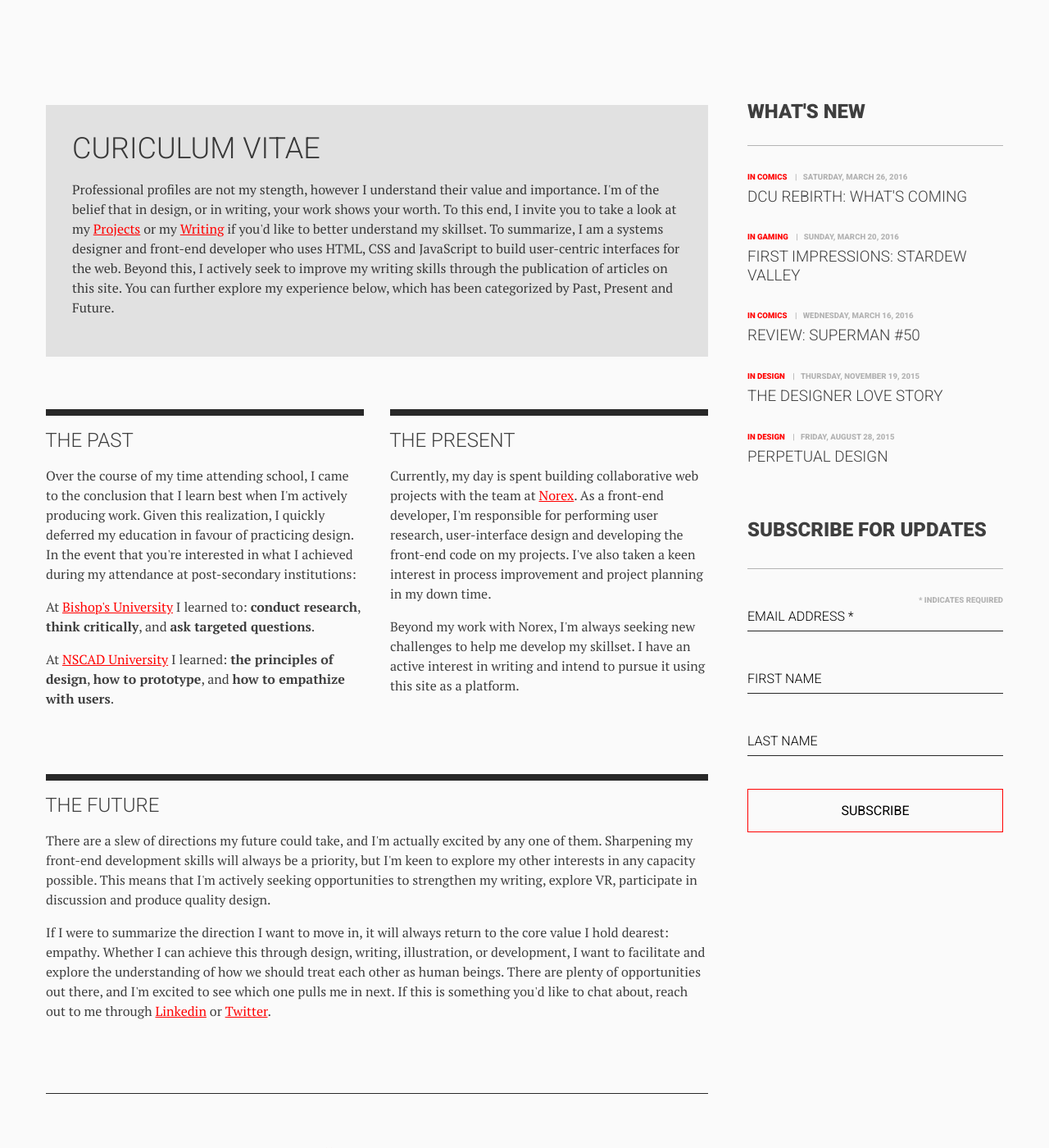
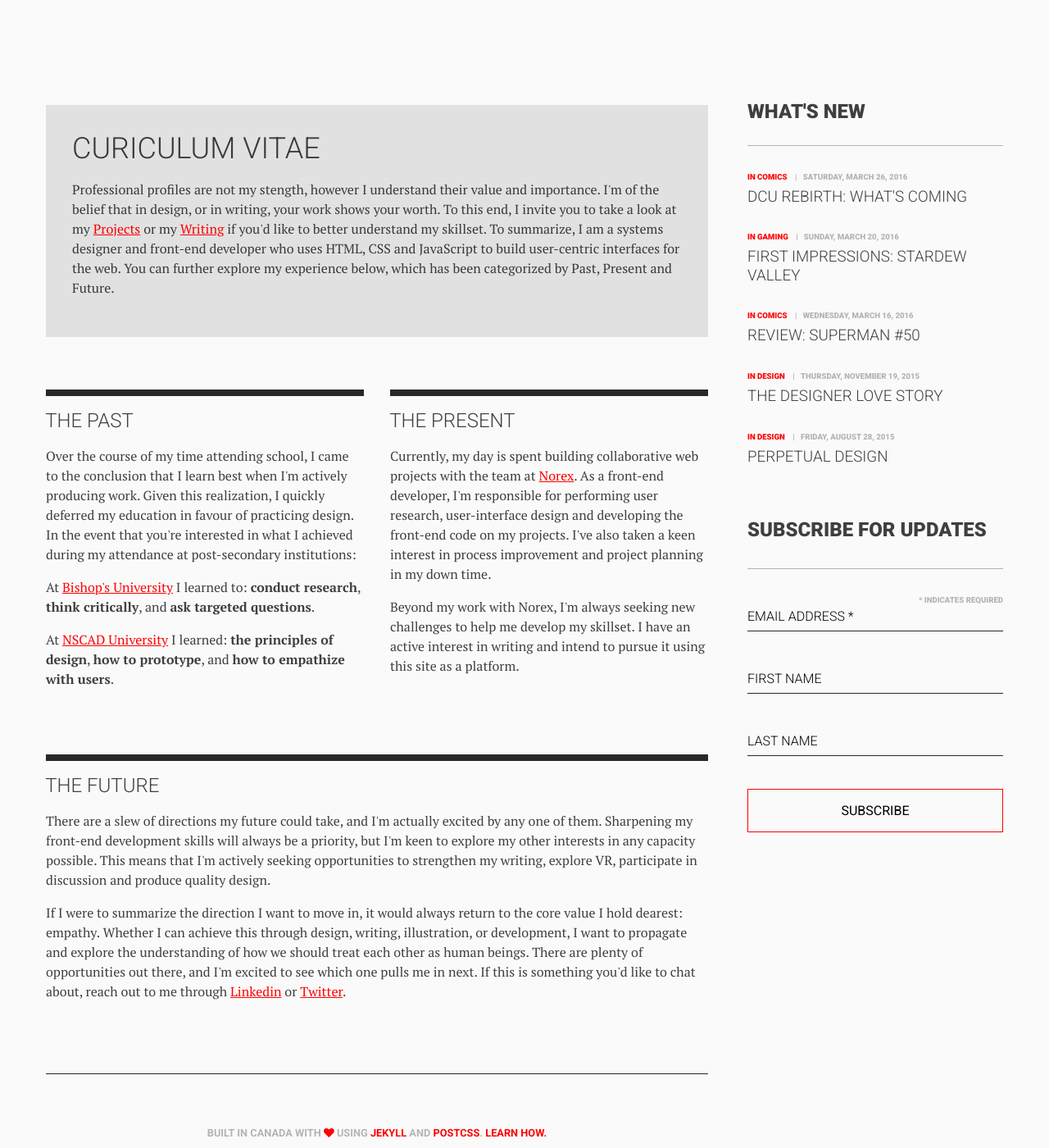
Before and after one commit to bitliege/bitliege.github.io, a Jekyll site: the page built from cv.html, in a window 1280 px wide and 1400 px high. Shown: the whole window at 82% size. Built offline with Jekyll 4.4.1, drawn with Linux system fonts in a browser that asks for light colours; nearby versions of some CDN libraries; library files that are not in the unit come from our copies.

Commit message:
CV Copy Changes

```diff
--- a/cv.html
+++ b/cv.html
@@ -17,7 +17,7 @@
                 <div class="box full intro">
                     <div>
                         <h1 class="featured">Curiculum Vitae</h1>
-                        <p>Professional profiles are not my stength, however I understand their value and importance. I'm of the belief that in design, or in writing, your work shows your worth. To this end, I invite you to take a look at my <a href="/projects" target="_blank">Projects</a> or my <a href="/writing" target="_blank">Writing</a> if you'd like to better understand my skillset. To summarize, I am a systems designer and front-end developer who uses HTML, CSS and JavaScript to build user-centric interfaces for the web. Beyond this, I actively seek to improve my writing skills through the publication of articles on this site. You can further explore my experience below, which has been categorized by Past, Present and Future.</p>
+                        <p>Professional profiles are not my stength, however I understand their value and importance. I'm of the belief that in design, or in writing, your work shows your worth. To this end, I invite you to take a look at my <a href="/projects" target="_blank">Projects</a> or my <a href="/writing" target="_blank">Writing</a> if you'd like to better understand my skillset. To summarize, I am a systems designer and front-end developer who uses HTML, CSS and JavaScript to build user-centric interfaces for the web. You can further explore my experience below, which has been categorized by Past, Present and Future.</p>
                     </div>
                 </div>
 
@@ -42,7 +42,7 @@
                     <div>
                         <h3>The Future</h3>
                         <p>There are a slew of directions my future could take, and I'm actually excited by any one of them. Sharpening my front-end development skills will always be a priority, but I'm keen to explore my other interests in any capacity possible. This means that I'm actively seeking opportunities to strengthen my writing, explore VR, participate in discussion and produce quality design.</p>
-                        <p>If I were to summarize the direction I want to move in, it will always return to the core value I hold dearest: empathy. Whether I can achieve this through design, writing, illustration, or development, I want to facilitate and explore the understanding of how we should treat each other as human beings. There are plenty of opportunities out there, and I'm excited to see which one pulls me in next. If this is something you'd like to chat about, reach out to me through <a href="//ca.linkedin.com/in/joshdrink" target='_blank'>Linkedin</a> or <a href="//twitter.com/joshdrink" target='_blank'>Twitter</a>.</p>
+                        <p>If I were to summarize the direction I want to move in, it would always return to the core value I hold dearest: empathy. Whether I can achieve this through design, writing, illustration, or development, I want to propagate and explore the understanding of how we should treat each other as human beings. There are plenty of opportunities out there, and I'm excited to see which one pulls me in next. If this is something you'd like to chat about, reach out to me through <a href="//ca.linkedin.com/in/joshdrink" target='_blank'>Linkedin</a> or <a href="//twitter.com/joshdrink" target='_blank'>Twitter</a>.</p>
                     </div>
                 </div>
 
```
